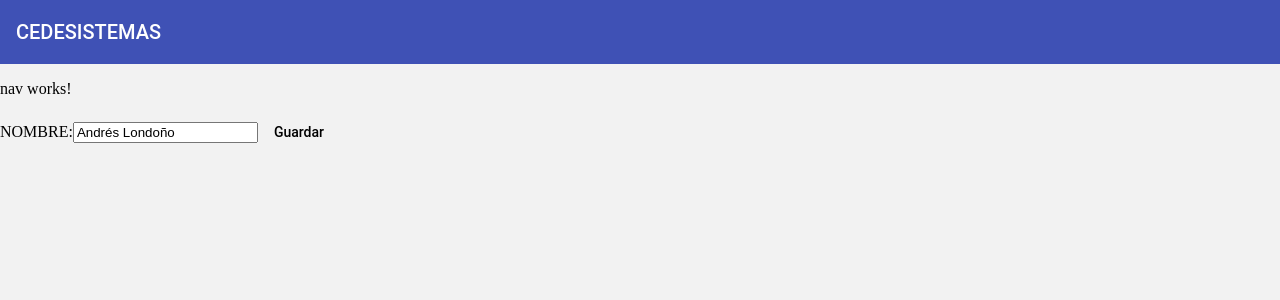
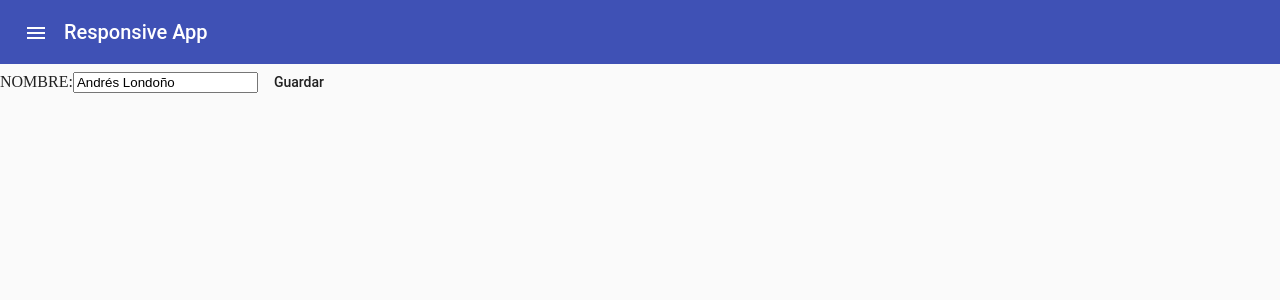
Before and after one commit to andreslon/CEDE_NET_ANGULAR, an Angular app in the folder cedesistemas-app/: page / in a window 1280 px wide. Shown: the top 300 px of the page. Built offline with nearby package versions, Linux system fonts and the light colour scheme.

Commit message:
Implementacion de sidenav

```diff
--- a/cedesistemas-app/src/app/app.module.ts
+++ b/cedesistemas-app/src/app/app.module.ts
@@ -5,14 +5,14 @@ import { AppRoutingModule } from './app-routing.module';
 import { AppComponent } from './app/app.component';
 import { MaterialModule } from './material.module';
 
-import { HeaderComponent } from './header/header.component';
 import { NavComponent } from './nav/nav.component';
+import { HomeComponent } from './home/home.component';
 
 @NgModule({
   declarations: [
     AppComponent,
-    HeaderComponent,
-    NavComponent
+    NavComponent,
+    HomeComponent
   ],
   imports: [
     BrowserModule,
--- a/cedesistemas-app/src/app/app/app.component.html
+++ b/cedesistemas-app/src/app/app/app.component.html
@@ -1,20 +1,27 @@
 
-<!-- header -->
-<app-header></app-header>
-
-<!-- navigation -->
-<app-nav></app-nav>
+<!--
 
 
-<div>
-  <span>{{lblNombre.toUpperCase()}}</span>
-  <input type="text" value="{{nombreBase}}" >
+<router-outlet></router-outlet>  -->
 
+<div class="example-container" [class.example-is-mobile]="mobileQuery.matches"
+>
+  <mat-toolbar color="primary" class="example-toolbar">
+    <button mat-icon-button (click)="snav.toggle()"><mat-icon>menu</mat-icon></button>
+    <h1 class="example-app-name">Responsive App</h1>
+  </mat-toolbar>
 
-  <button mat-button (click)="Guardar()">{{lblGuardar}}</button>
+  <mat-sidenav-container class="example-sidenav-container"
+                         [style.marginTop.px]="mobileQuery.matches ? 56 : 0">
+    <mat-sidenav #snav [mode]="mobileQuery.matches ? 'over' : 'side'"
+                 [fixedInViewport]="mobileQuery.matches" fixedTopGap="56">
+
+                 <app-nav></app-nav>
+
+    </mat-sidenav>
+
+    <mat-sidenav-content>
+     <app-home></app-home>
+    </mat-sidenav-content>
+  </mat-sidenav-container>
 </div>
-
-<router-outlet></router-outlet>
-
-<!-- footer -->
-<!-- construyamos el componente de footer -->
--- a/cedesistemas-app/src/app/app/app.component.scss
+++ b/cedesistemas-app/src/app/app/app.component.scss
@@ -0,0 +1,31 @@
+.example-container {
+    display: flex;
+    flex-direction: column;
+    position: absolute;
+    top: 0;
+    bottom: 0;
+    left: 0;
+    right: 0;
+  }
+
+  .example-is-mobile .example-toolbar {
+    position: fixed;
+    /* Make sure the toolbar will stay on top of the content as it scrolls past. */
+    z-index: 2;
+  }
+
+  h1.example-app-name {
+    margin-left: 8px;
+  }
+
+  .example-sidenav-container {
+    /* When the sidenav is not fixed, stretch the sidenav container to fill the available space. This
+       causes `<mat-sidenav-content>` to act as our scrolling element for desktop layouts. */
+    flex: 1;
+  }
+
+  .example-is-mobile .example-sidenav-container {
+    /* When the sidenav is fixed, don't constrain the height of the sidenav container. This allows the
+       `<body>` to be our scrolling element for mobile layouts. */
+    flex: 1 0 auto;
+  }
--- a/cedesistemas-app/src/app/app/app.component.ts
+++ b/cedesistemas-app/src/app/app/app.component.ts
@@ -1,37 +1,29 @@
-import { Component } from '@angular/core';
+
+
+import {MediaMatcher} from '@angular/cdk/layout';
+import {ChangeDetectorRef, Component, OnDestroy, AfterViewInit, OnInit} from '@angular/core';
+
+
 
 @Component({
   selector: 'app-root',
   templateUrl: './app.component.html',
   styleUrls: ['./app.component.scss']
 })
-export class AppComponent {
+export class AppComponent implements  OnDestroy{
 
-  private lblNombre = "Nombre:";
-  public nombreBase = "Andrés Londoño";
-  lblGuardar = "Guardar";
-  cadena: string = "Hola!";
-  edad: number = 30;
-  visible: boolean = false;
-  nombres: string[] = ['juan', 'andres', 'pedro'];
-
-  constructor() {
+  mobileQuery: MediaQueryList;
+  private _mobileQueryListener: () => void;
 
 
 
+  constructor(changeDetectorRef: ChangeDetectorRef, media: MediaMatcher) {
+    this.mobileQuery = media.matchMedia('(max-width: 600px)');
+    this._mobileQueryListener = () => changeDetectorRef.detectChanges();
+    this.mobileQuery.addListener(this._mobileQueryListener);
   }
-  Guardar() {
-    const resultado1 = this.sumarTs(1, 2);
-    var resultado2 = this.sumarTs(1, 2);
-    let resultado3 = this.sumarTs(1, 2);
-    let resultado4 = sumarJs(1, 2);
-    alert("Guardado exitosamente " + this.nombreBase);
+  ngOnDestroy(): void {
+    this.mobileQuery.removeListener(this._mobileQueryListener);
   }
-  sumarTs(n1: number, n2: number): number {
-    return n1 + n2;
-  }
+
 }
-
-function sumarJs(n1, n2) {
-  return n1 + n2;
-}
--- a/cedesistemas-app/src/app/header/header.component.html
+++ /dev/null
@@ -1,5 +0,0 @@
-<mat-toolbar color="primary">
-    <mat-toolbar-row>
-        <span>CEDESISTEMAS</span>
-    </mat-toolbar-row>
-</mat-toolbar>
--- a/cedesistemas-app/src/app/header/header.component.ts
+++ /dev/null
@@ -1,13 +0,0 @@
-import { Component, OnInit } from '@angular/core';
-import { headersToString } from 'selenium-webdriver/http';
-
-@Component({
-    selector: 'app-header',
-    templateUrl: 'header.component.html',
-    styleUrls: ['header.component.scss']
-})
-export class HeaderComponent implements OnInit {
-    constructor() { }
-
-    ngOnInit() { }
-}
--- /dev/null
+++ b/cedesistemas-app/src/app/home/home.component.html
@@ -0,0 +1,5 @@
+<div>
+  <span>{{lblNombre.toUpperCase()}}</span>
+  <input type="text" value="{{nombreBase}}" >
+  <button mat-button (click)="Guardar()">{{lblGuardar}}</button>
+</div>
--- /dev/null
+++ b/cedesistemas-app/src/app/home/home.component.ts
@@ -0,0 +1,36 @@
+import { Component, OnInit } from '@angular/core';
+
+@Component({
+  selector: 'app-home',
+  templateUrl: './home.component.html',
+  styleUrls: ['./home.component.scss']
+})
+export class HomeComponent implements OnInit {
+
+  private lblNombre = "Nombre:";
+  public nombreBase = "Andrés Londoño";
+  lblGuardar = "Guardar";
+  cadena: string = "Hola!";
+  edad: number = 30;
+  visible: boolean = false;
+  nombres: string[] = ['juan', 'andres', 'pedro'];
+  constructor() { }
+
+  ngOnInit() {
+  }
+  Guardar() {
+    const resultado1 = this.sumarTs(1, 2);
+    var resultado2 = this.sumarTs(1, 2);
+    let resultado3 = this.sumarTs(1, 2);
+    let resultado4 = sumarJs(1, 2);
+    alert("Guardado exitosamente " + this.nombreBase);
+  }
+  sumarTs(n1: number, n2: number): number {
+    return n1 + n2;
+  }
+
+}
+
+function sumarJs(n1, n2) {
+  return n1 + n2;
+}
--- a/cedesistemas-app/src/app/nav/nav.component.html
+++ b/cedesistemas-app/src/app/nav/nav.component.html
@@ -1,3 +1,3 @@
-<p>
-  nav works!
-</p>
+<mat-nav-list>
+  <a mat-list-item routerLink="." *ngFor="let nav of fillerNav">{{nav}}</a>
+</mat-nav-list>
--- a/cedesistemas-app/src/app/nav/nav.component.ts
+++ b/cedesistemas-app/src/app/nav/nav.component.ts
@@ -7,6 +7,8 @@ import { Component, OnInit } from '@angular/core';
 })
 export class NavComponent implements OnInit {
 
+  fillerNav = Array.from({length: 50}, (_, i) => `Nav Item ${i + 1}`);
+
   constructor() { }
 
   ngOnInit() {
```
Also changed, not shown: cedesistemas-app/src/app/home/home.component.scss (added), 1 other file (tests, documents, lock files or other folders).
